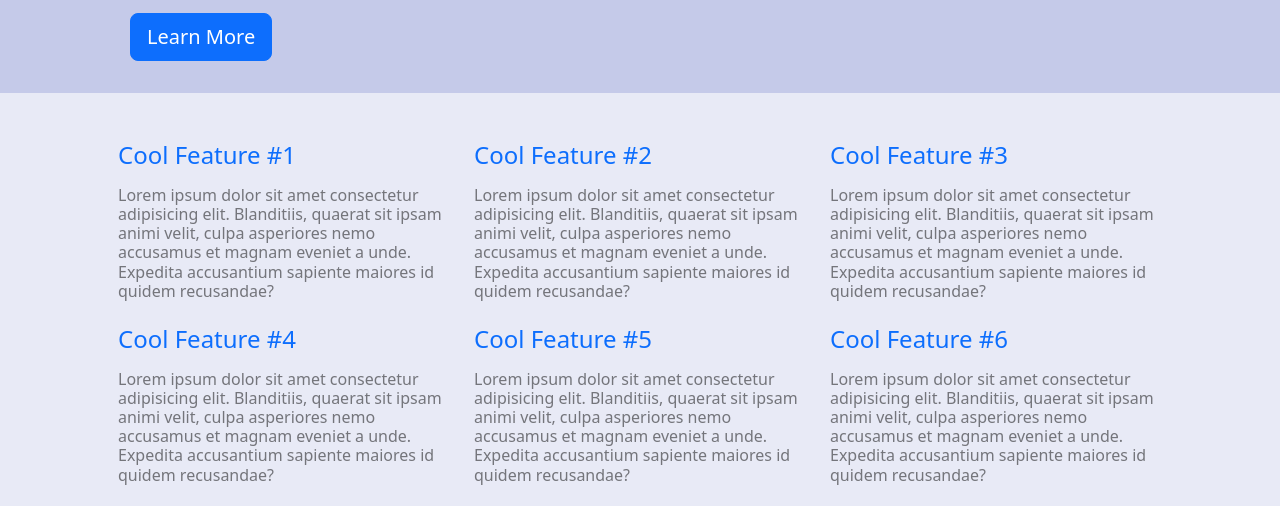
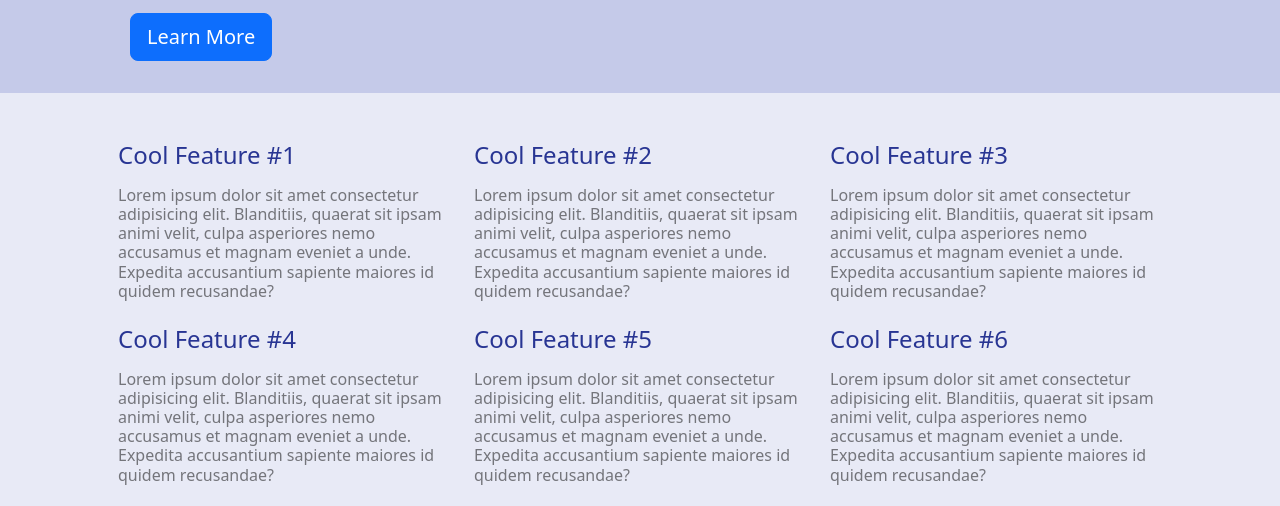
Before and after one commit to dimitrispn/Ultimate-2023-Udemy-Project-12-229, a plain HTML site: page index.html in a window 1280 px wide. Shown: the part 255-761 px from the top of the page. Drawn offline with nearby package versions, Linux system fonts and the light colour scheme.

Commit message:
text-color

```diff
--- a/style.css
+++ b/style.css
@@ -10,6 +10,6 @@
     background-color: #e8eaf6!important;
 }
 
-/* .text-primary{
-    background-color: #283593!important;
-} */
+.text-primary{
+    color: #283593!important;
+}
```
